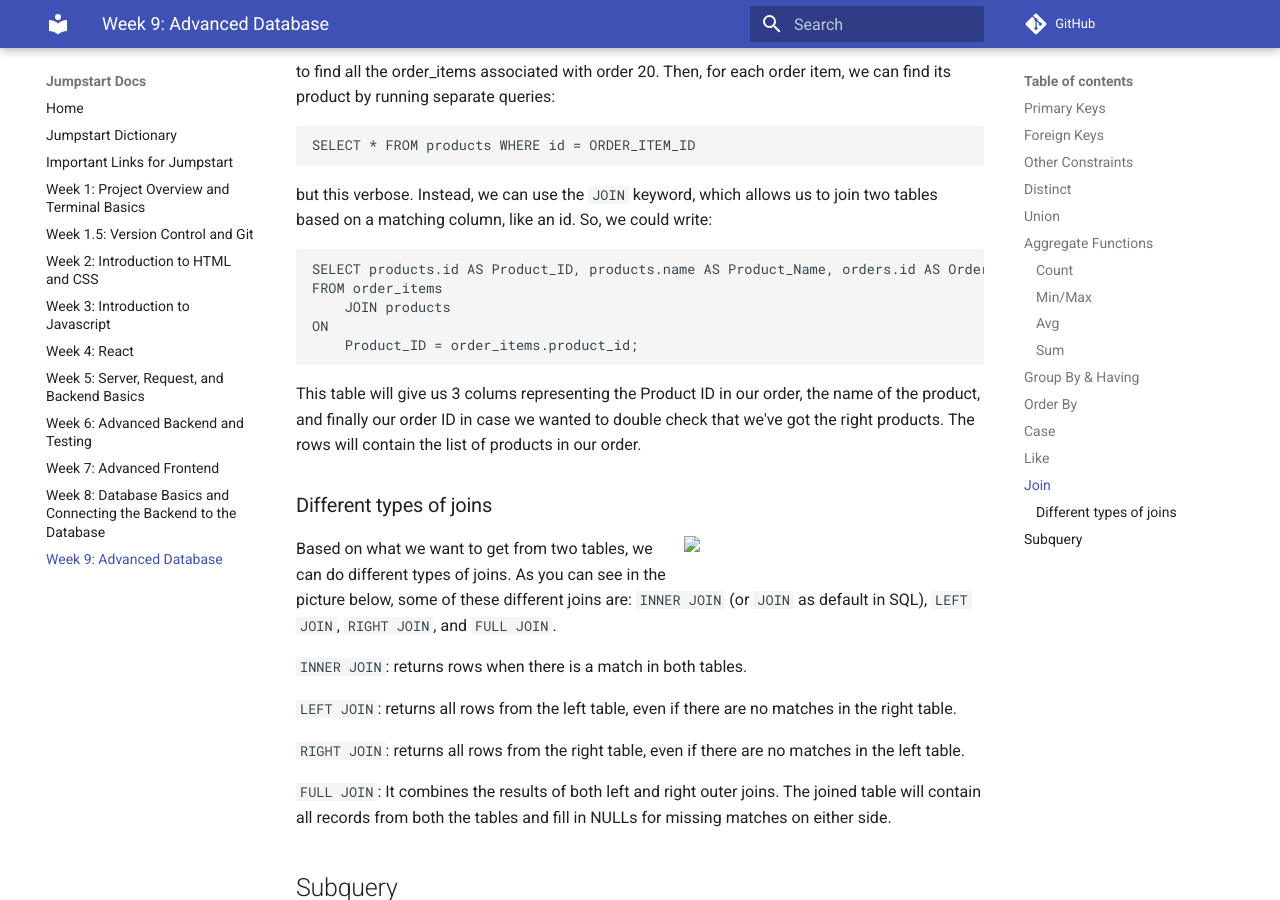
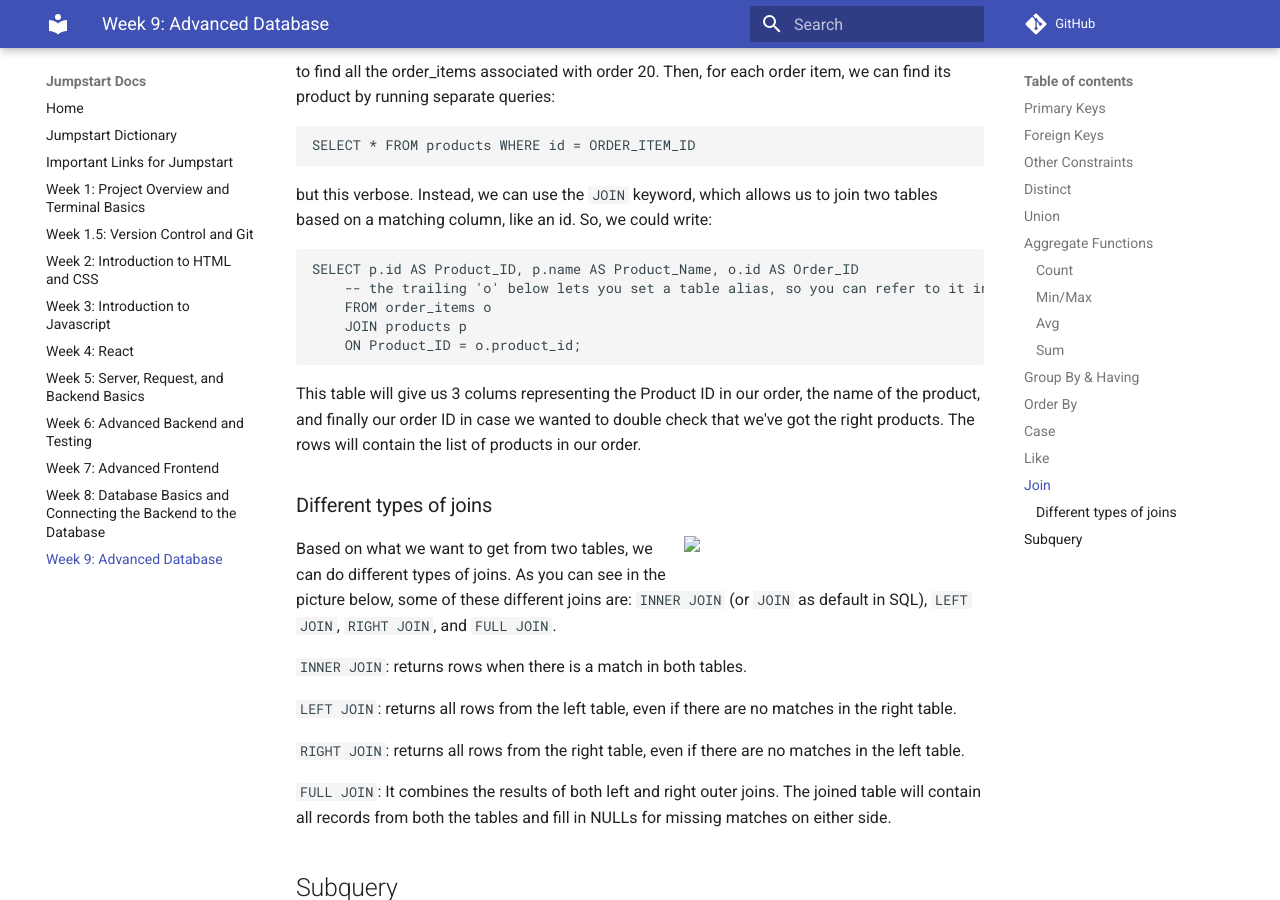
Before and after one commit to Code-4-Community/learning-resources, an MkDocs documentation site: the page built from docs/jumpstart/week-9.md, in a window 1280 px wide and 900 px high, scrolled down 8985 px. Built offline with MkDocs 1.6.1 and Material for MkDocs 9.7.7, drawn with Linux system fonts in a browser that asks for light colours; comment, search, counter and statistics services are not loaded.

Commit message:
Update docs/jumpstart/week-9.md
Co-authored-by: Conner Nilsen <connernilsen@gmail.com>

````diff
--- a/docs/jumpstart/week-9.md
+++ b/docs/jumpstart/week-9.md
@@ -302,11 +302,11 @@ but this verbose. Instead, we can use the `JOIN` keyword, which allows us to joi
  based on a matching column, like an id. So, we could write:
 
 ```sql
-SELECT products.id AS Product_ID, products.name AS Product_Name, orders.id AS Order_ID
-FROM order_items
-    JOIN products
-ON
-    Product_ID = order_items.product_id;
+SELECT p.id AS Product_ID, p.name AS Product_Name, o.id AS Order_ID
+    -- the trailing 'o' below lets you set a table alias, so you can refer to it in other parts of the query
+    FROM order_items o
+    JOIN products p
+    ON Product_ID = o.product_id;
 ```
 
 This table will give us 3 colums representing the Product ID in our order, the name of the product, and finally our order ID in case we wanted to double check that we've got the right products. The rows will contain the list of products in our order.
````
